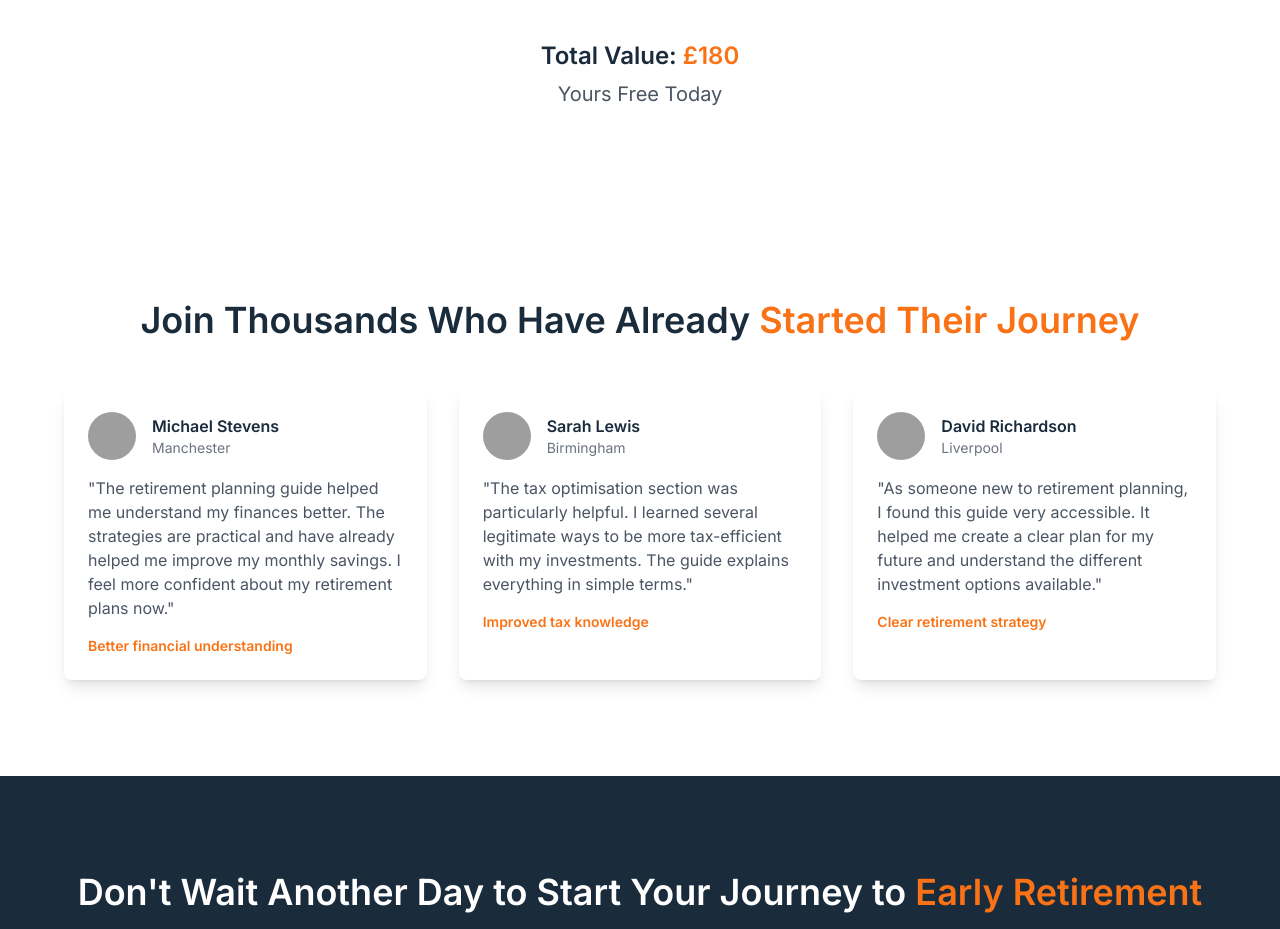
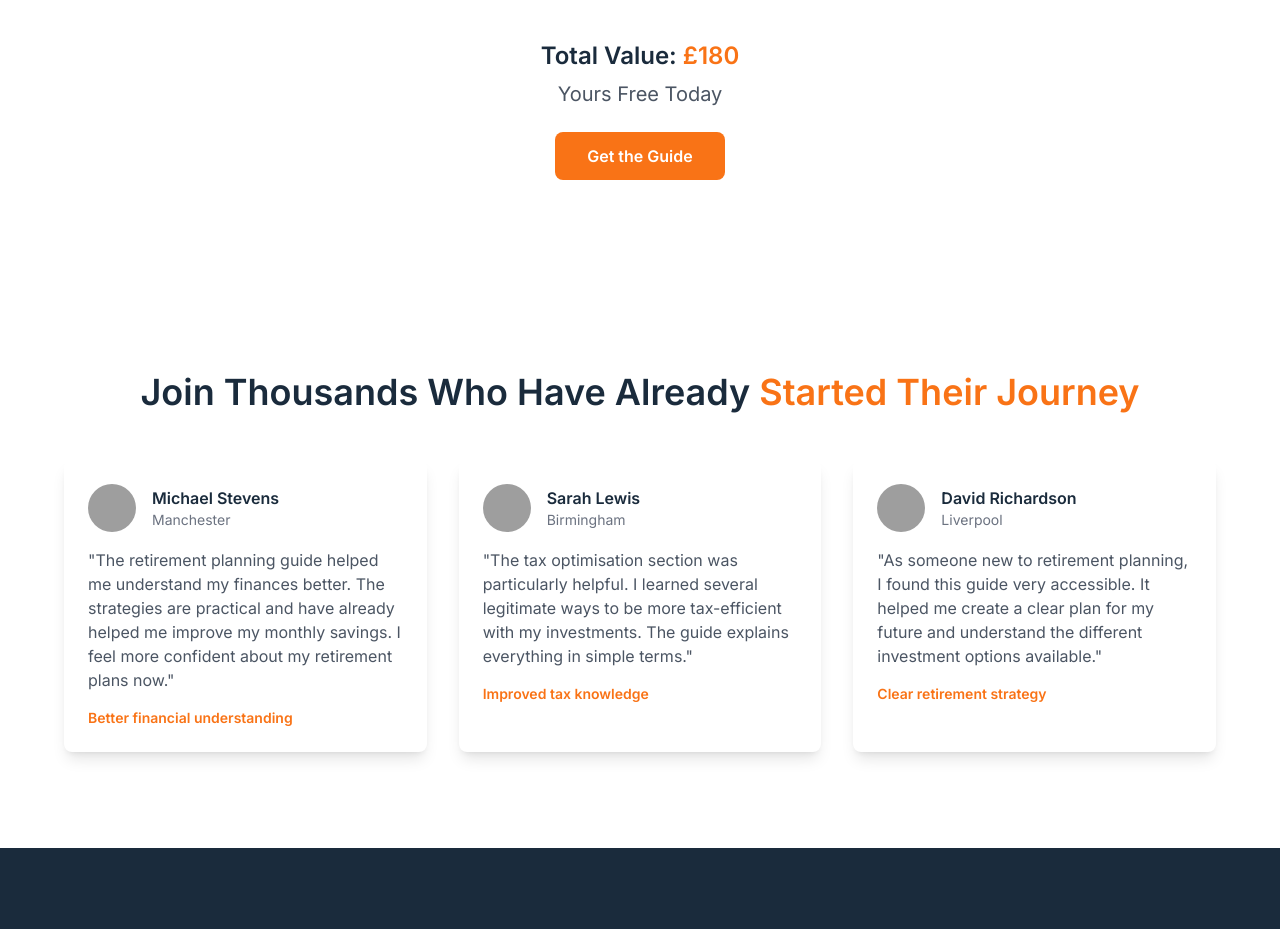
Before and after one commit to isabellagreco1997/wealth-guide-landing, a React (Vite) app: page / in a window 1280 px wide. Shown: the part 2260-3189 px from the top of the page. Built offline with nearby package versions, Linux system fonts and the light colour scheme; grey boxes are pictures that could not be loaded.

Commit message:
Add CTA button for guide
Implemented a "Get the Guide" button in orange color under the "Total Value: £180" section, enhancing the call-to-action for users.
[skip gpt_engineer]

```diff
--- a/src/components/sections/ValuePropositionSection.tsx
+++ b/src/components/sections/ValuePropositionSection.tsx
@@ -1,5 +1,6 @@
 import React from 'react';
 import { Target, TrendingUp, Shield, Lightbulb } from 'lucide-react';
+import { LeadForm } from '../LeadForm';
 
 export const ValuePropositionSection = () => (
   <section className="py-16 md:py-24 bg-white">
@@ -56,6 +57,17 @@ export const ValuePropositionSection = () => (
       <div className="text-center mt-12">
         <p className="text-2xl font-bold text-navy">Total Value: <span className="text-gold">£180</span></p>
         <p className="text-xl text-gray-600 mt-2">Yours Free Today</p>
+        <button
+          className="mt-6 bg-[#F97316] text-white px-8 py-3 rounded-lg hover:bg-[#F97316]/90 transition-all duration-200 font-semibold transform hover:scale-105"
+          onClick={() => {
+            const formElement = document.querySelector('.lead-form');
+            if (formElement) {
+              formElement.scrollIntoView({ behavior: 'smooth' });
+            }
+          }}
+        >
+          Get the Guide
+        </button>
       </div>
     </div>
   </section>
```
